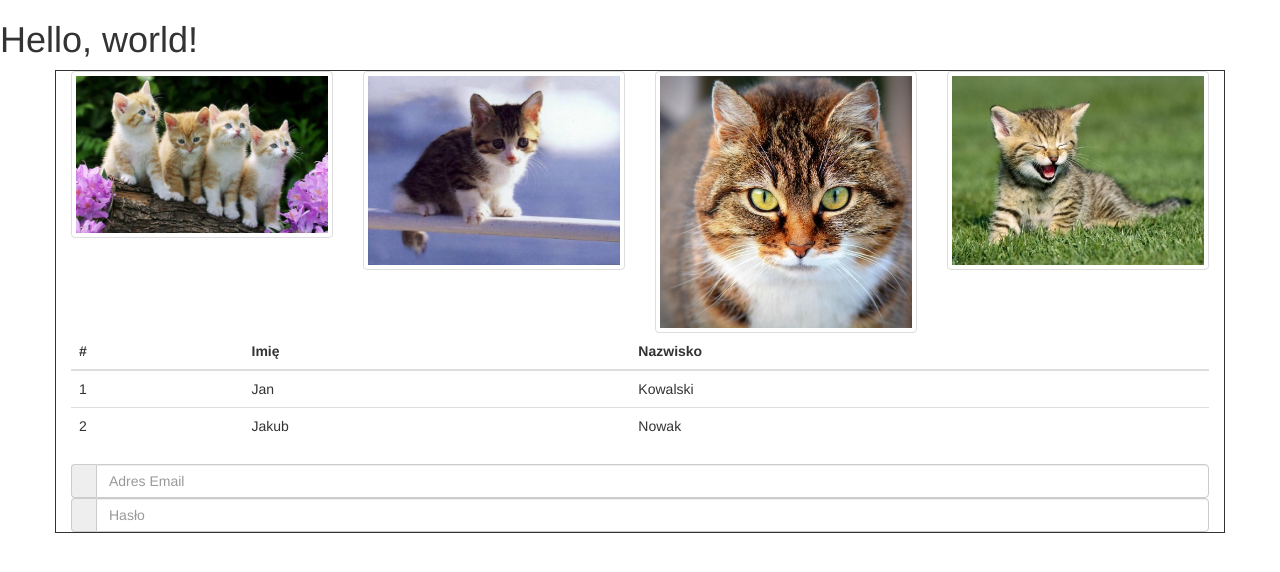
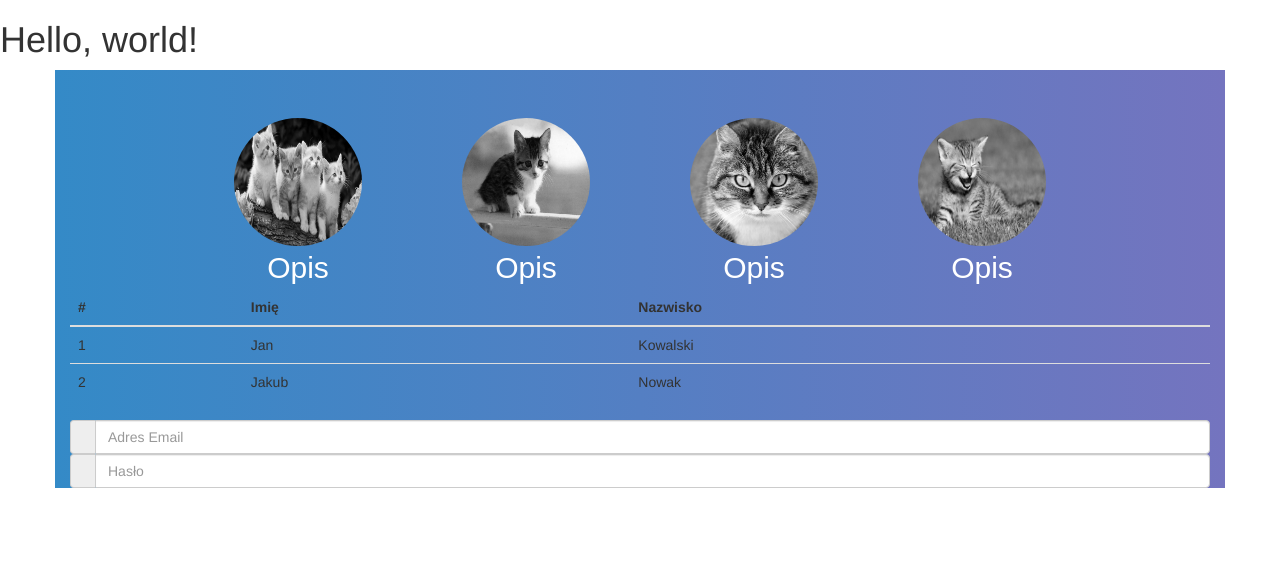
Before and after one commit to Sealious/workshops-2016-summer, a plain HTML site: page Bootstrap/index.html in a window 1280 px wide. Drawn offline with nearby package versions, Linux system fonts and the light colour scheme.

Commit message:
separate css file

```diff
--- a/Bootstrap/index.html
+++ b/Bootstrap/index.html
@@ -16,39 +16,31 @@
       <script src="https://oss.maxcdn.com/html5shiv/3.7.2/html5shiv.min.js"></script>
       <script src="https://oss.maxcdn.com/respond/1.4.2/respond.min.js"></script>
     <![endif]-->
-    <style type="text/css">
-        html {
-            box-sizing: border-box;
-            font-size: 1em;
-        }
-
-        .container {
-            border-width: thin;
-            border-style: solid;
-        }
-
-        .img-circle {
-            width: 10rem;
-            height: 10rem;
-        }
-    </style>
+    <link rel="stylesheet" type="text/css" href="mystyle.css">
 </head>
 
 <body>
     <h1>Hello, world!</h1>
     <div class="container">
         <div class="row">
+
+
             <div class="col-md-3 col-sm-6 col-xs-12">
-                <img src="images/cat1.jpg" class="img-thumbnail">
+                <img src="images/cat1.jpg" class="img-circle">
+                <h2>Opis</h2>
             </div>
             <div class="col-md-3 col-sm-6 col-xs-12">
-                <img src="images/cat2.jpg" class="img-thumbnail">
+                <img src="images/cat2.jpg" class="img-circle">
+                <h2>Opis</h2>
             </div>
             <div class="col-md-3 col-sm-6 col-xs-12">
-                <img src="images/cat3.jpg" class="img-thumbnail">
+                <img src="images/cat3.jpg" class="img-circle">
+                <h2>Opis</h2>
             </div>
             <div class="col-md-3 col-sm-6 col-xs-12">
-                <img src="images/cat4.jpg" class="img-thumbnail">
+                <img src="images/cat4.jpg" class="img-circle">
+                <h2>Opis</h2>
+
             </div>
         </div>
         <table class="table">
--- /dev/null
+++ b/Bootstrap/mystyle.css
@@ -0,0 +1,46 @@
+html {
+    box-sizing: border-box;
+    font-size: 1em;
+}
+.container {
+    background: #7474BF;
+    /* fallback for old browsers */
+    background: -webkit-linear-gradient(to left, #7474BF, #348AC7);
+    /* Chrome 10-25, Safari 5.1-6 */
+    background: linear-gradient(to left, #7474BF, #348AC7);
+    /* W3C, IE 10+/ Edge, Firefox 16+, Chrome 26+, Opera 12+, Safari 7+ */
+}
+.row{
+  width: 80%;
+  margin-left: auto;
+  margin-right: auto;
+}
+.img-circle {
+    width: 8rem;
+    height: 8rem;
+    display: block;
+    margin-left: auto;
+    margin-right: auto;
+    filter: grayscale(100%);
+    -webkit-filter: grayscale(100%);
+    -moz-filter: grayscale(100%);
+    -ms-filter: grayscale(100%);
+    -o-filter: grayscale(100%);
+}
+.img-circle:hover{
+   filter: grayscale(0%);
+   -webkit-filter: grayscale(0%);
+   -moz-filter: grayscale(0%);
+   -ms-filter: grayscale(0%);
+   -o-filter: grayscale(0%);
+}
+h2 {
+    margin: 0.3333rem 1rem;
+    text-align: center;
+      font-weight: lighter;
+      color: white;
+      font-family:sans-serif;
+}
+.col-md-3, .col-sm-6, .col-xs-12 {
+    margin-top: 3rem;
+}
--- /dev/null
+++ b/homework-05-04-2016/style.css
@@ -0,0 +1,38 @@
+html {
+    font-size: 1em;
+    box-sizing: border-box;
+}
+body {
+    font-family: sans-serif;
+    width: 50%;
+    margin: 2rem auto;
+    background-image: url(http://basehold.it/i/24px);
+}
+h1 {
+    font-size: 1.5rem;
+    margin-top: 4rem;
+    line-height: 2rem;
+}
+p, li {
+    text-align: justify;
+    margin: 0;
+    line-height: 1.5rem;
+}
+header {}
+h2 {
+    color: #333;
+    text-align: center;
+    font-size: 1.5rem;
+    line-height: 2rem;
+}
+#input-text {
+    width: 79%;
+    height: 2.5rem;
+    padding: 0;
+    margin-bottom: 1rem;
+}
+#input-button {
+    width: 19%;
+    height: 2.5rem;
+    padding: 0;
+}
```
Also changed, not shown: classes-05-04-2016/index.html (+2 -0 lines), homework-05-04-2016/index.html (+4 -41 lines).
